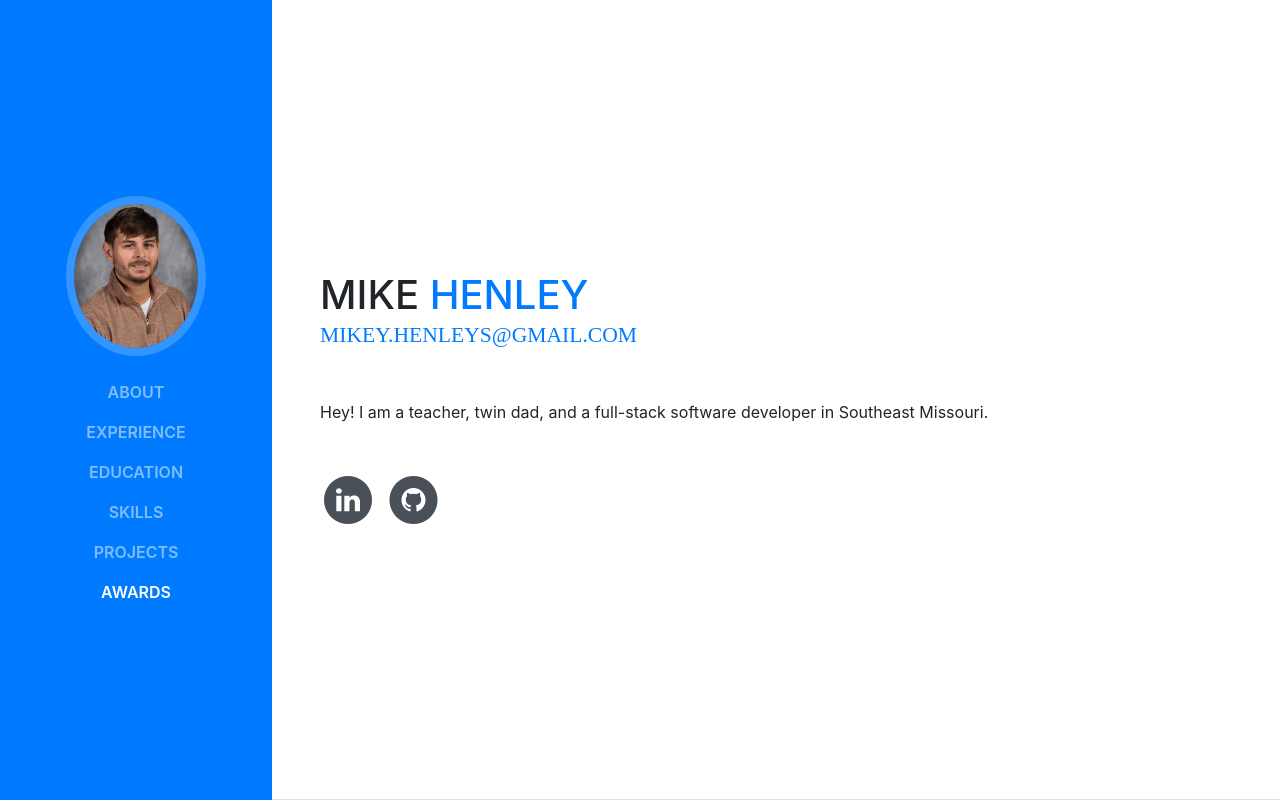
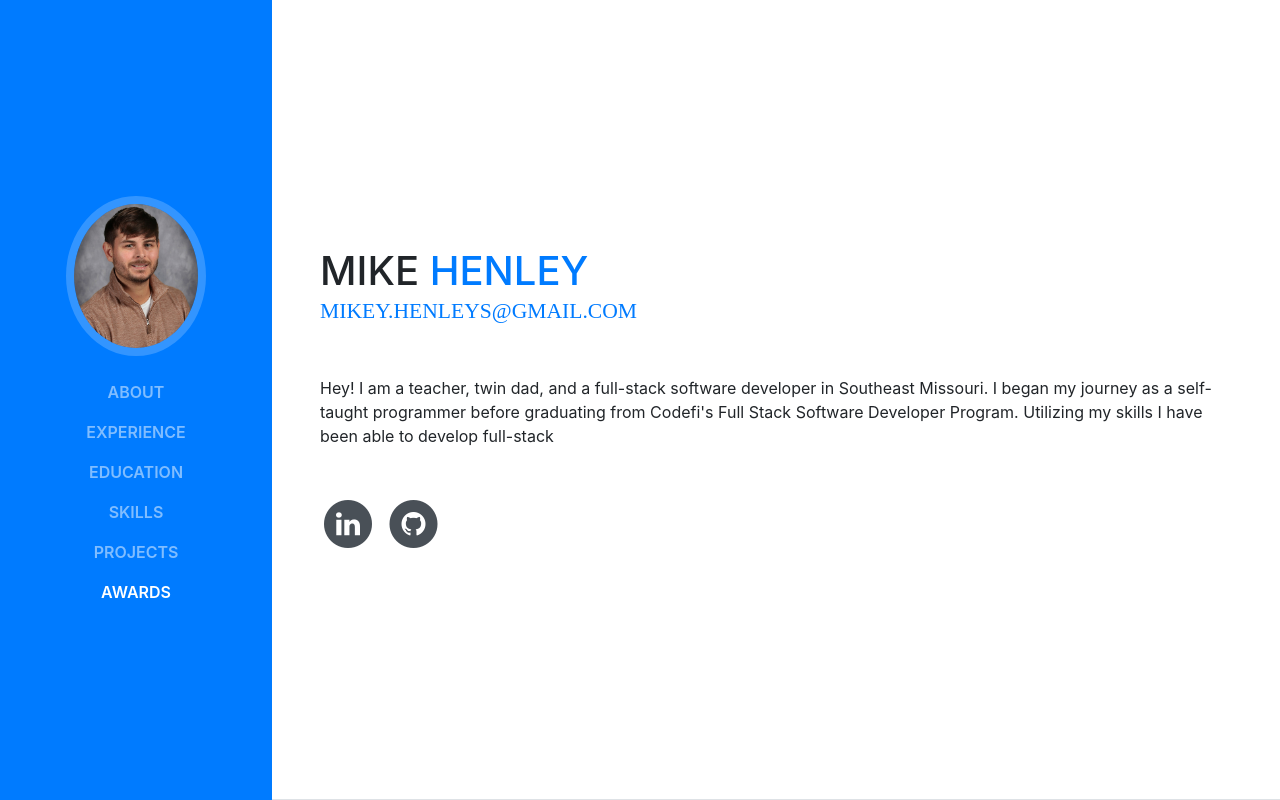
Before and after one commit to mik3ymikes/mike_henley, a website with bundled scripts: page index.html in a window 1280 px wide. Shown: the top 800 px of the page. Built offline with nearby package versions, Linux system fonts and the light colour scheme; a web font is replaced by a local one.

Commit message:
still working on bio

```diff
--- a/index.html
+++ b/index.html
@@ -72,6 +72,8 @@
             <a href="mailto:name@email.com">mikey.henleys@gmail.com</a>
           </div>
           <p class="mb-5"> Hey! I am a teacher, twin dad, and a full-stack software developer in Southeast Missouri.
+            I began my journey as a self-taught programmer before graduating from Codefi's
+            Full Stack Software Developer Program. Utilizing my skills I have been able to develop full-stack
 
           </p>
           <ul class="list-inline list-social-icons mb-0">
```
